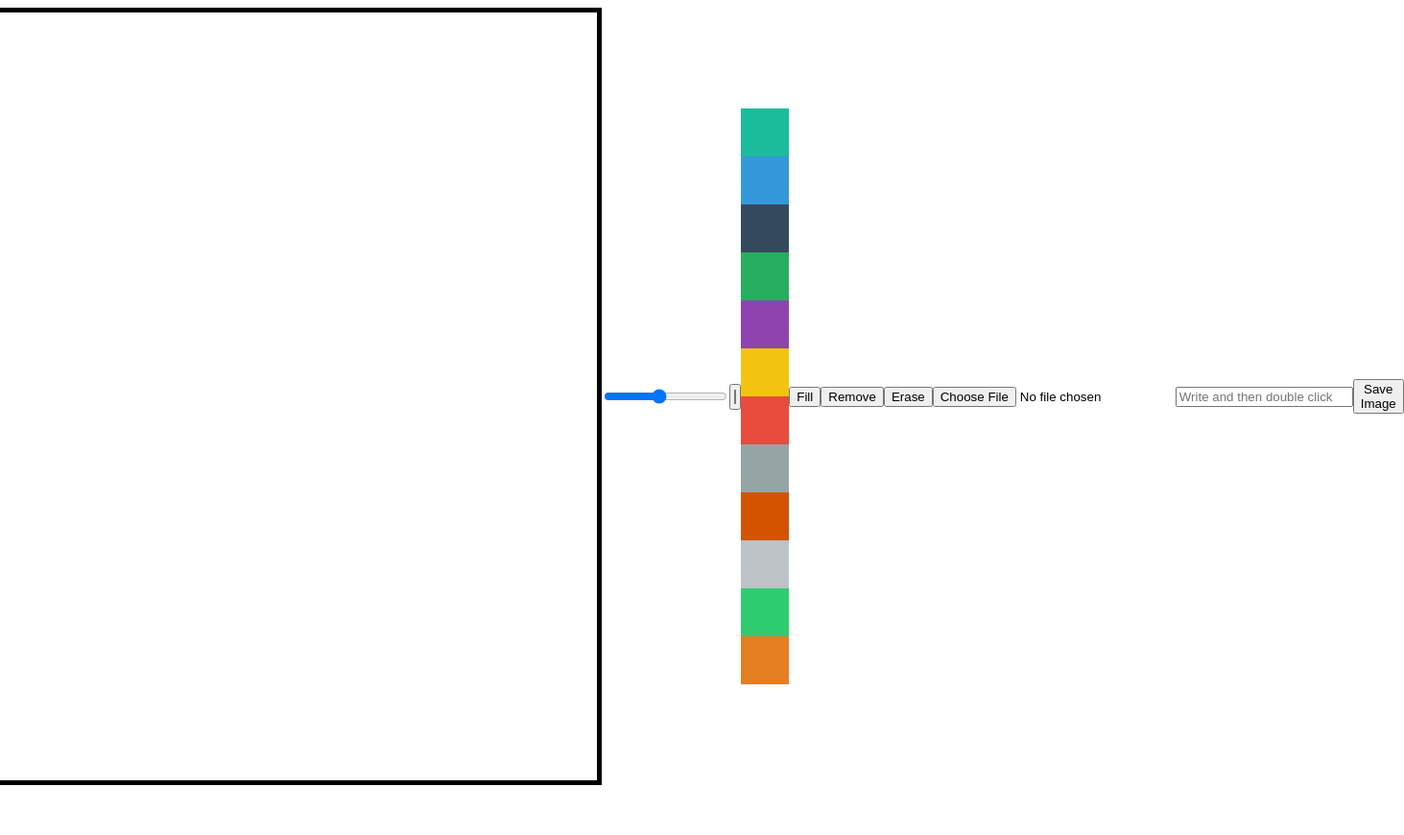
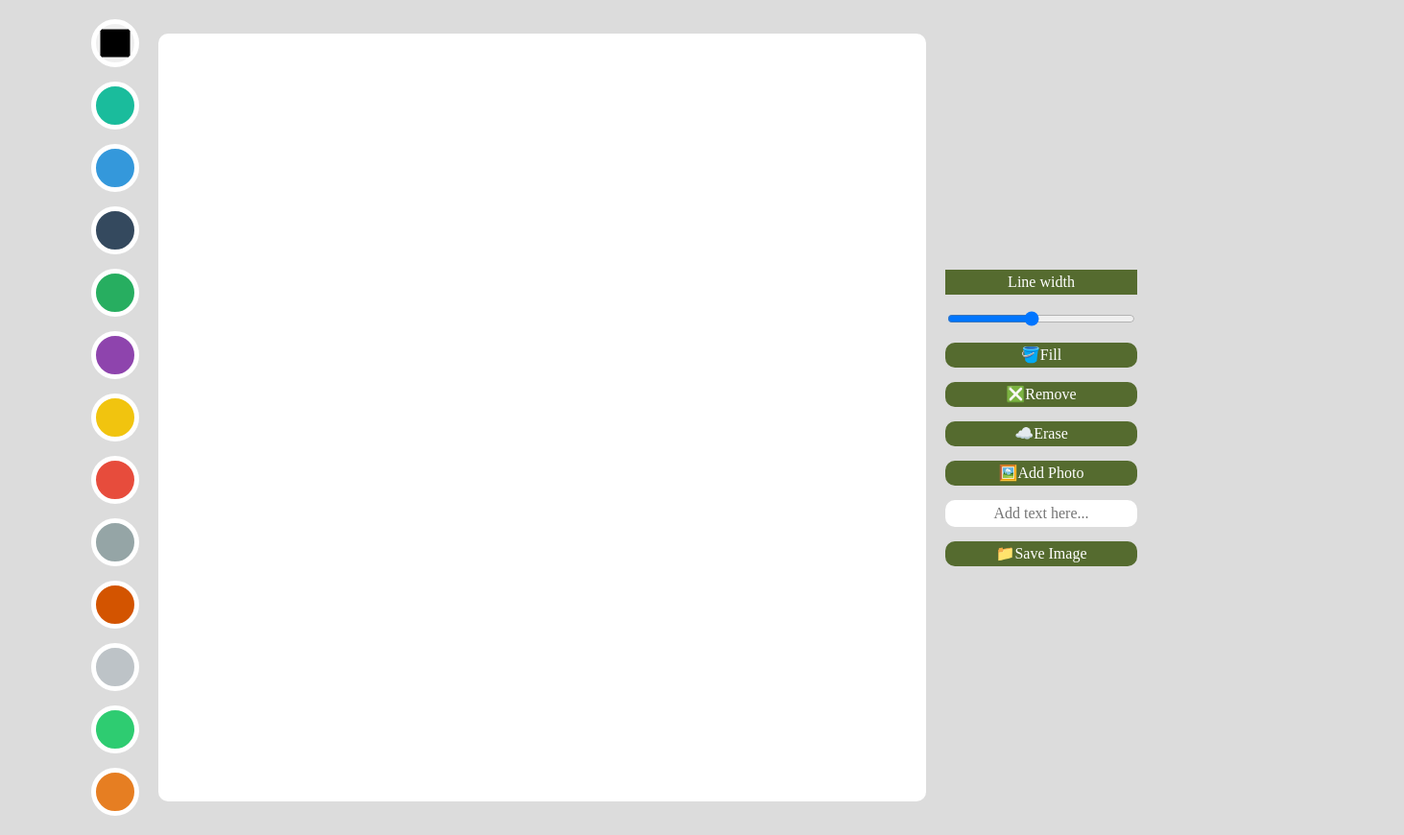
Before and after one commit to Seongrok-Shin/DrawingWebJS, a plain HTML site: page JS-MAKES-CHROMEAPP-LAST/index.html in a window 1280 px wide. Shown: the whole page at 96% size, 1463 px wide, since content can reach past the window. Before the commit the page ends 826 px from the top, so only its background shows below. Drawn offline with Linux system fonts and the light colour scheme.

Commit message:
ADD) 1. Add reset.css to reset the  stylesheet 2. Change styles.css to view more comfortably and beautifully. 3. Change class to change styles in index.html.

```diff
--- a/JS-MAKES-CHROMEAPP-LAST/index.html
+++ b/JS-MAKES-CHROMEAPP-LAST/index.html
@@ -8,10 +8,8 @@
     <link rel="stylesheet" href="styles.css" />
   </head>
   <body>
-    <canvas></canvas>
-    <input id="line-width" type="range" min="1" max="10" value="5" step="0.5" />
-    <input id="color" type="color" />
-    <div>
+    <div class="color-options">
+      <input id="color" type="color" />
       <div
         class="color-option"
         style="background-color: #1abc9c"
@@ -73,12 +71,27 @@
         data-color="#e67e22"
       ></div>
     </div>
-    <button id="mode-btn">Fill</button>
-    <button id="remove-btn">Remove</button>
-    <button id="eraser-btn">Erase</button>
-    <input type="file" accept="image/*" id="file" />
-    <input text="text" placeholder="Write and then double click" id="text" />
-    <button id="save-btn">Save Image</button>
+    <canvas></canvas>
+    <div class="btns">
+      <span>Line width</span>
+      <input
+        id="line-width"
+        type="range"
+        min="1"
+        max="10"
+        value="5"
+        step="0.5"
+      />
+
+      <button id="mode-btn">🪣Fill</button>
+      <button id="remove-btn">❎Remove</button>
+      <button id="eraser-btn">☁️Erase</button>
+      <label for="file"> 🖼️Add Photo </label>
+      <input type="file" accept="image/*" id="file" />
+      <input text="text" placeholder="Add text here..." id="text" />
+
+      <button id="save-btn">📁Save Image</button>
+    </div>
 
     <script src="app.js"></script>
   </body>
--- /dev/null
+++ b/JS-MAKES-CHROMEAPP-LAST/reset.css
@@ -0,0 +1,124 @@
+html,
+body,
+div,
+span,
+applet,
+object,
+iframe,
+h1,
+h2,
+h3,
+h4,
+h5,
+h6,
+p,
+blockquote,
+pre,
+a,
+abbr,
+acronym,
+address,
+big,
+cite,
+code,
+del,
+dfn,
+em,
+img,
+ins,
+kbd,
+q,
+s,
+samp,
+small,
+strike,
+strong,
+sub,
+sup,
+tt,
+var,
+b,
+u,
+i,
+center,
+dl,
+dt,
+dd,
+ol,
+ul,
+li,
+fieldset,
+form,
+label,
+legend,
+table,
+caption,
+tbody,
+tfoot,
+thead,
+tr,
+th,
+td,
+article,
+aside,
+canvas,
+details,
+embed,
+figure,
+figcaption,
+footer,
+header,
+hgroup,
+menu,
+nav,
+output,
+ruby,
+section,
+summary,
+time,
+mark,
+audio,
+video {
+  margin: 0;
+  padding: 0;
+  border: 0;
+  font-size: 100%;
+  font: inherit;
+  vertical-align: baseline;
+}
+/* HTML5 display-role reset for older browsers */
+article,
+aside,
+details,
+figcaption,
+figure,
+footer,
+header,
+hgroup,
+menu,
+nav,
+section {
+  display: block;
+}
+body {
+  line-height: 1;
+}
+ol,
+ul {
+  list-style: none;
+}
+blockquote,
+q {
+  quotes: none;
+}
+blockquote:before,
+blockquote:after,
+q:before,
+q:after {
+  content: "";
+  content: none;
+}
+table {
+  border-collapse: collapse;
+  border-spacing: 0;
+}
--- a/JS-MAKES-CHROMEAPP-LAST/styles.css
+++ b/JS-MAKES-CHROMEAPP-LAST/styles.css
@@ -1,15 +1,95 @@
+@import "reset.css";
+
+body {
+  display: flex;
+  gap: 20px;
+  justify-content: space-between;
+  align-items: flex-start;
+  background-color: gainsboro;
+  padding: 20px;
+}
 canvas {
   width: 800px;
   height: 800px;
-  border: 5px solid black;
+  background-color: white;
+  border-radius: 10px;
 }
 body {
   display: flex;
   justify-content: center;
   align-items: center;
 }
+.color-options {
+  display: flex;
+  flex-direction: column;
+  gap: 15px;
+  align-items: center;
+}
 .color-option {
+  width: 40px;
+  height: 40px;
+  cursor: pointer;
+  border-radius: 50%;
+  transition: transform ease-in-out 0.3s;
+  border: 5px solid white;
+}
+.color-option:hover {
+  transform: scale(1.2);
+}
+.btns {
+  display: flex;
+  flex-direction: column;
+  gap: 15px;
+}
+
+input#color {
+  border-radius: 50%;
   width: 50px;
   height: 50px;
+  overflow: hidden;
+  border: 5px solid white;
   cursor: pointer;
+  transition: transform ease-in-out 0.3s;
 }
+input#color:hover {
+  transform: scale(1.2);
+}
+
+button,
+label {
+  all: unset;
+  padding: 5px 0px;
+  text-align: center;
+  background-color: darkolivegreen;
+  color: white;
+  font-weight: 500;
+  cursor: pointer;
+  border-radius: 10px;
+  transition: opacity linear 0.3s;
+}
+
+span {
+  all: unset;
+  padding: 5px 0px;
+  text-align: center;
+  background-color: darkolivegreen;
+  color: white;
+  font-weight: 500;
+}
+
+button:hover {
+  opacity: 0.85;
+}
+
+input#text {
+  all: unset;
+  padding: 5px 0px;
+  border-radius: 10px;
+  background-color: white;
+  text-align: center;
+  font-weight: 500;
+}
+
+input#file {
+  display: none;
+}
```
